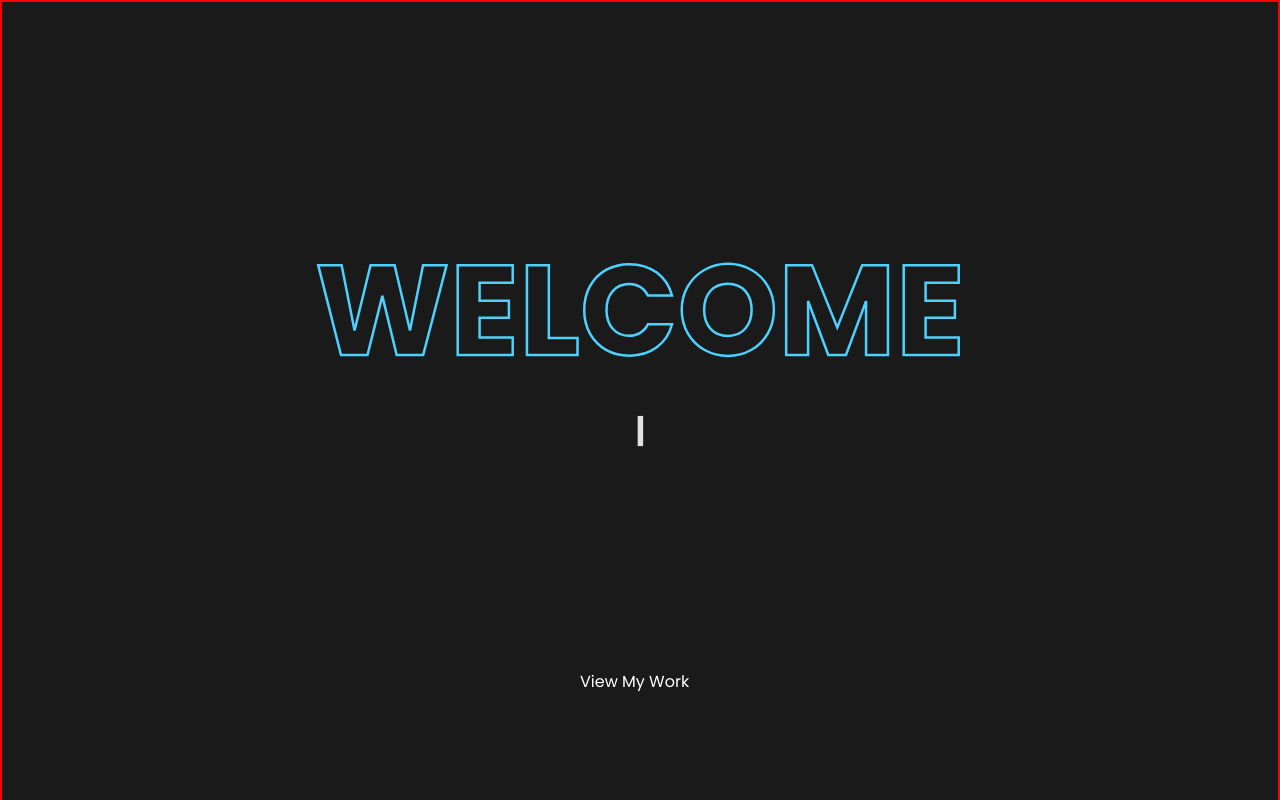
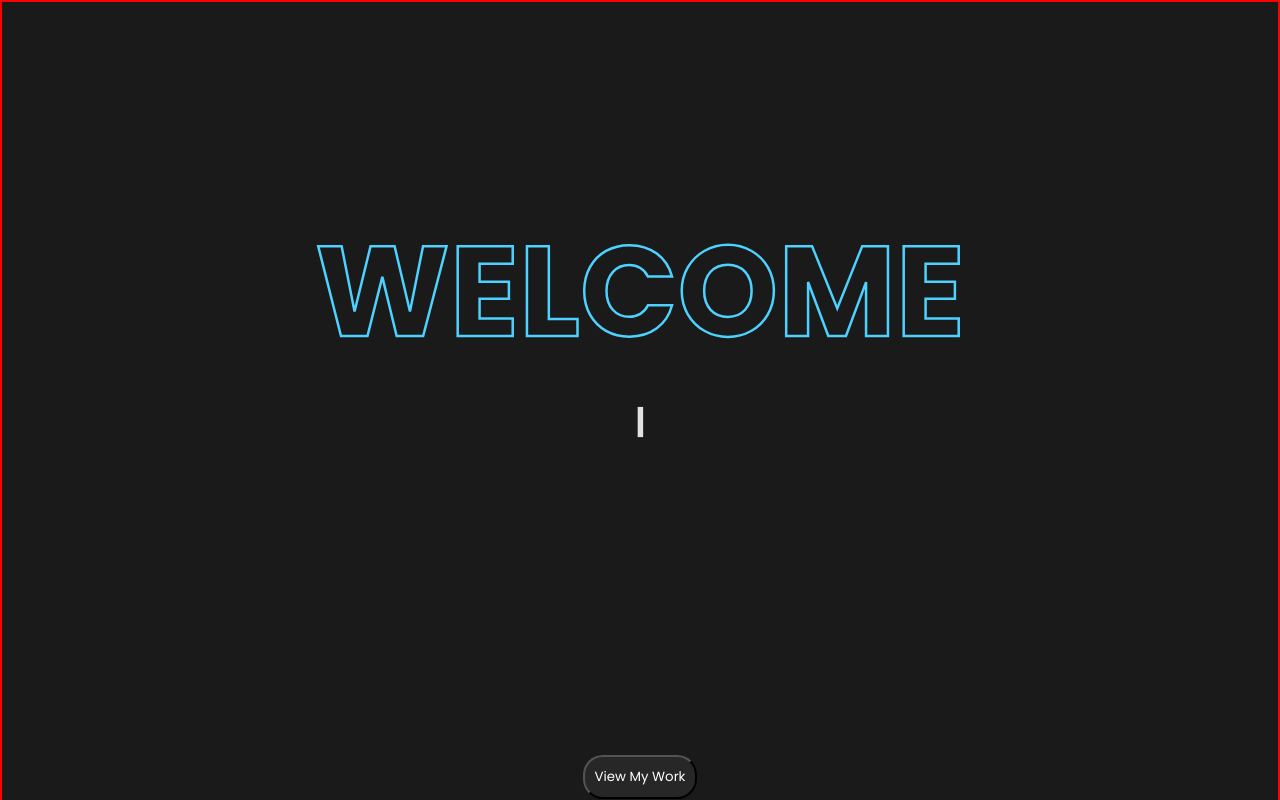
Before and after one commit to alenjo874/alenjo-portfolio, a React (Create React App) app: page / in a window 1280 px wide. Shown: the top 800 px of the page. Built offline with nearby package versions, Linux system fonts and the light colour scheme.

Commit message:
welcome hover

```diff
--- a/src/App.css
+++ b/src/App.css
@@ -30,6 +30,21 @@
   -webkit-text-fill-color: #1a1a1a; /* Will override color (regardless of order) */
   -webkit-text-stroke-width: 2.5px;
   -webkit-text-stroke-color: #4dd2ff;
+  position: relative;
+  top: -150px;
+}
+
+.typewriter {
+  position: relative;
+  top: -150px;
+}
+
+.view-work-btn {
+  position: relative;
+  top: 150px;
+  background-color: #272727;
+  border-radius: 20px;
+  padding: 10px;
 }
 
 .navbar {
@@ -50,6 +65,7 @@
   font-size: 1.25rem;
   padding: 25px;
 }
+
 
 .skills-page {
   display: flex;
--- a/src/components/Pages/AboutMe.js
+++ b/src/components/Pages/AboutMe.js
@@ -1,5 +1,4 @@
 import React from "react";
-import { motion } from "framer-motion"
 
 function AboutMeContainer() {
   return (
--- a/src/components/Pages/Home/Home.js
+++ b/src/components/Pages/Home/Home.js
@@ -2,6 +2,7 @@ import React, { useState } from "react";
 import Typewriter from "typewriter-effect";
 import { useSpring, animated, config, easings } from "react-spring";
 import { Link, animateScroll as scroll } from "react-scroll";
+import { motion } from "framer-motion";
 
 function Home() {
   function Text() {
@@ -15,8 +16,17 @@ function Home() {
     return (
       <animated.h1 style={props}>
         <div className="home-page">
-          <h1 className="hollow-outline">WELCOME</h1>
-          <div className="typewriter">
+          <motion.h1
+            className="hollow-outline"
+            whileHover={{ scale: 1.2, textShadow: "0px 0px 8px rgb(255, 255, 255) "}}
+            initial={{ y: -250 }}
+            animate={{ y: -10 }}
+            transition={{ delay: 0.2, type: "spring", stiffness: 120 }}
+
+          >
+            WELCOME
+          </motion.h1>
+          <motion.div className="typewriter">
             <Typewriter
               options={{
                 strings: ["Full Stack Developer", "React Developer"],
@@ -24,7 +34,23 @@ function Home() {
                 loop: true,
               }}
             />
-          </div>
+          </motion.div>
+          <Link
+            activeClass="active"
+            to="aboutme"
+            spy={true}
+            smooth={true}
+            offset={-85}
+            duration={500}
+          >
+            <motion.button
+              whileHover={{ scale: 1.2 }}
+              whileTap={{ scale: 0.8 }}
+              className="view-work-btn"
+            >
+              View My Work
+            </motion.button>
+          </Link>
         </div>
       </animated.h1>
     );
@@ -76,7 +102,7 @@ function Home() {
   return (
     <div className="pages-container home-page" id="home">
       <Text />
-      <EasingComponent />
+      {/* <EasingComponent /> */}
     </div>
   );
 }
```
